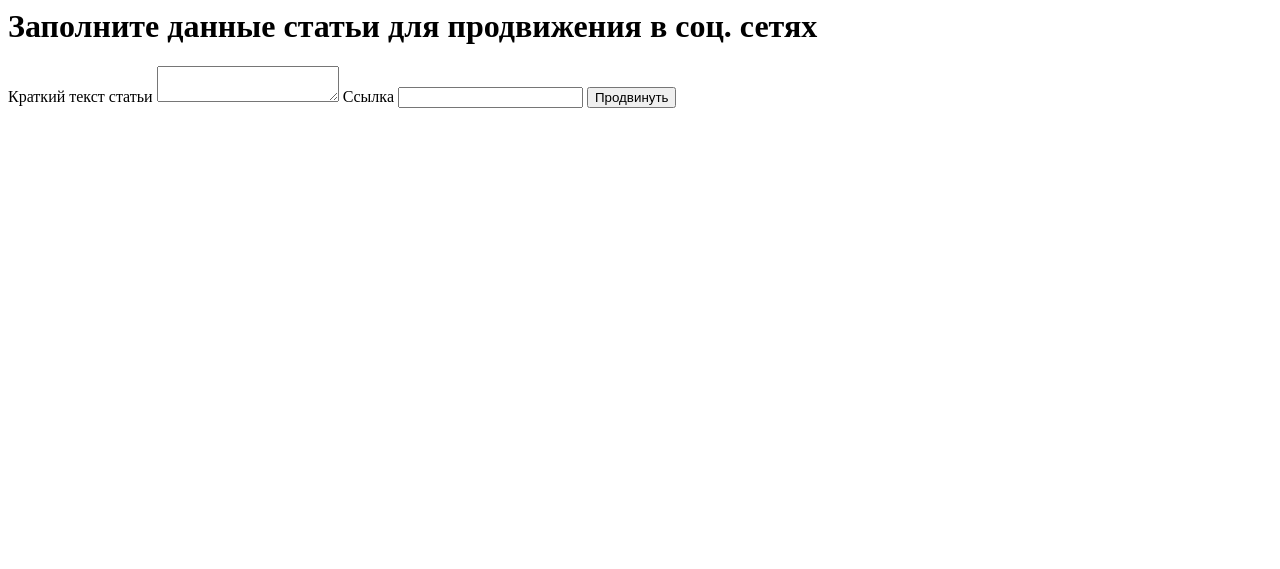
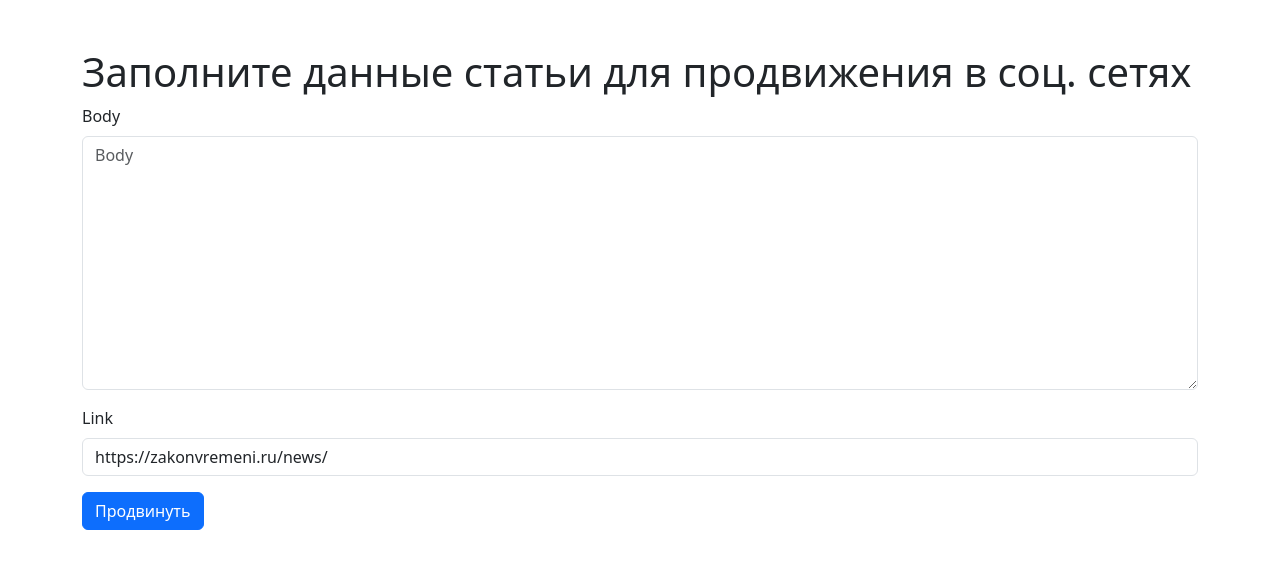
Before and after one commit to Mirocod/CrossPosting, a Django app: page /cms/articles/new/ in a window 1280 px wide. Shown: the top 569 px of the page. Run offline with Django 4.2, Linux system fonts and the light colour scheme; parts of the project's set-up code (start-up, migrations or seed data) failed here and were passed over; some libraries are stand-ins or nearby versions.

Commit message:
Добавлен bootstrap и форма для статьи #15

```diff
--- a/cms/forms.py
+++ b/cms/forms.py
@@ -1,5 +1,9 @@
-from django.forms import ModelForm
+from django import forms
+
+from .models import Article
 
 
-class ArticleForm(ModelForm):
-    pass
+class ArticleForm(forms.ModelForm):
+    class Meta:
+        model = Article
+        fields = ('body', 'link',)
--- a/cms/models.py
+++ b/cms/models.py
@@ -3,4 +3,4 @@ from django.db import models
 
 class Article(models.Model):
     body = models.TextField()
-    link = models.CharField(max_length=100, default='https://zakonvremeni.ru/news/')
+    link = models.CharField(max_length=300, default='https://zakonvremeni.ru/news/')
--- a/cms/templates/articles/new.html
+++ b/cms/templates/articles/new.html
@@ -1,13 +1,28 @@
+{% extends 'base.html' %}
+{% load bootstrap5 %}
+{% block content %}
+    <div class="container">
+        <div class="row my-5">
+            <div class="col-md-12">
                 <h1>Заполните данные статьи для продвижения в соц. сетях</h1>
                 <form
                         method="post"
                         enctype="application/x-www-form-urlencoded"
                         action="{% url 'create-article' %}"
+                        class="form"
                 >
                     {% csrf_token %}
-    <label for="body">Краткий текст статьи</label>
-    <textarea id="body" name="body"></textarea>
-    <label for="link">Ссылка</label>
-    <input type="text" name="link" id="link">
-    <input type="submit" value="Продвинуть">
+                    {% bootstrap_form new_article_form %}
+                    {% buttons %}
+                        <button
+                                class="btn btn-primary"
+                                type="submit"
+                        >
+                            Продвинуть
+                        </button>
+                    {% endbuttons %}
                 </form>
+            </div>
+        </div>
+    </div>
+{% endblock content %}
--- /dev/null
+++ b/cms/templates/base.html
@@ -0,0 +1,15 @@
+<!DOCTYPE html>
+<html lang="en">
+<head>
+    <meta charset="UTF-8">
+    <title>Продвижение новостей в соц. сетях</title>
+    {% load bootstrap5 %}
+    {% bootstrap_css %}
+    {% bootstrap_javascript %}
+    {% bootstrap_messages %}
+</head>
+<body>
+    {% block content %}
+    {% endblock content %}
+</body>
+</html>
--- a/cms/views.py
+++ b/cms/views.py
@@ -1,14 +1,14 @@
 import os
-from json import JSONDecoder, JSONEncoder
+from json import JSONEncoder
 
 import requests
 from django.http import JsonResponse, HttpRequest
 from django.shortcuts import render
 from django.utils.decorators import method_decorator
 from django.views import View
-from django.urls import reverse
 from django.views.decorators.csrf import csrf_exempt
 
+from cms.forms import ArticleForm
 from cms.models import Article
 
 
@@ -83,5 +83,10 @@ class ArticleView(View):
 
 
 def new_article(request):
+    article_form = ArticleForm()
+    article_context = {
+        'new_article_form': article_form
+    }
     return render(request,
-                  template_name='articles/new.html',)
+                  template_name='articles/new.html',
+                  context=article_context)
--- a/crossposting_backend/settings.py
+++ b/crossposting_backend/settings.py
@@ -41,7 +41,8 @@ INSTALLED_APPS = [
     'django.contrib.sessions',
     'django.contrib.messages',
     'django.contrib.staticfiles',
-    'cms'
+    'cms',
+    'bootstrap5',
 ]
 
 MIDDLEWARE = [
@@ -59,7 +60,7 @@ ROOT_URLCONF = 'crossposting_backend.urls'
 TEMPLATES = [
     {
         'BACKEND': 'django.template.backends.django.DjangoTemplates',
-        'DIRS': [],
+        'DIRS': [BASE_DIR / 'templates'],
         'APP_DIRS': True,
         'OPTIONS': {
             'context_processors': [
```
Lines whose indentation alone changed are shown as unchanged.
